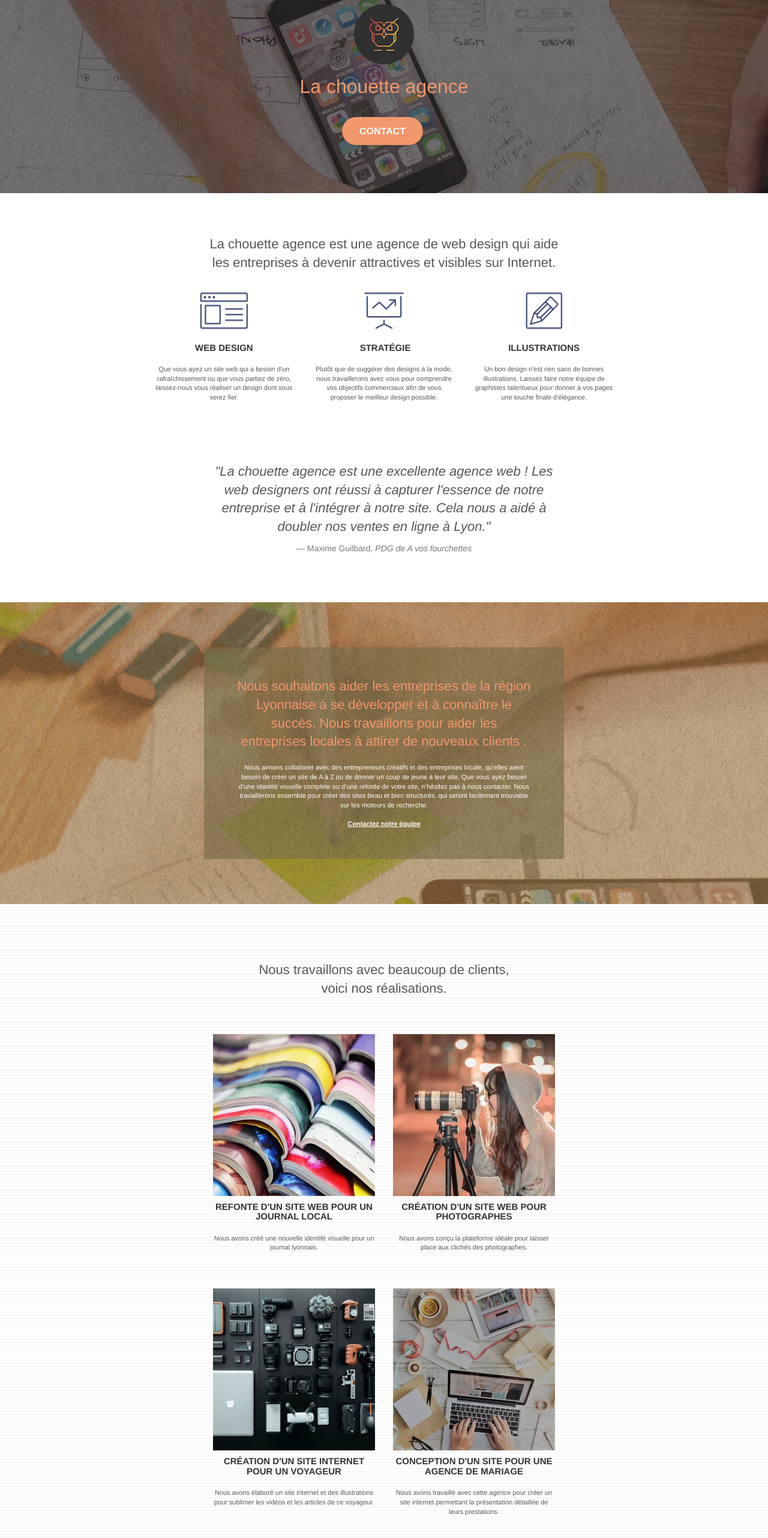
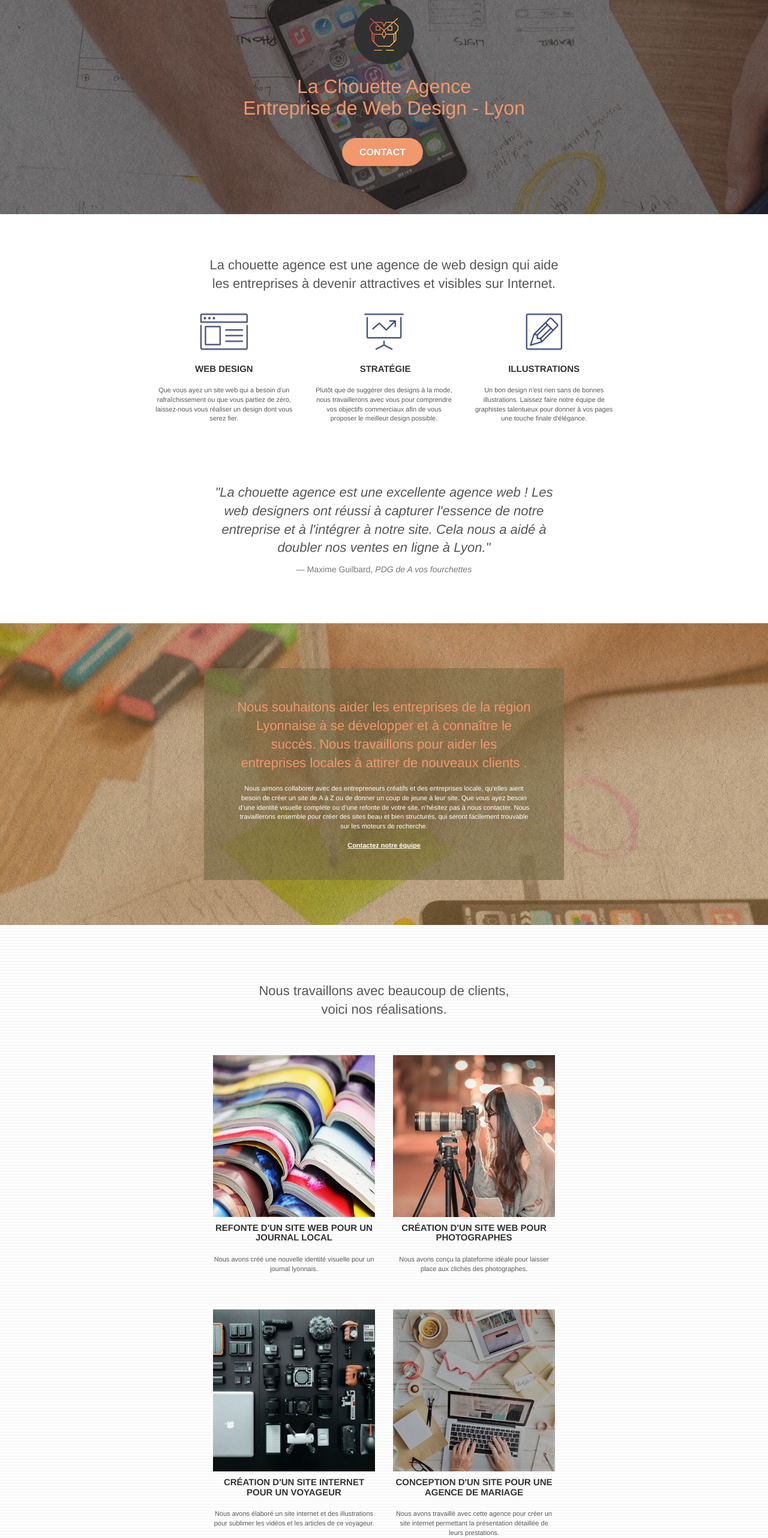
Before and after one commit to RanaMara/LaChouetteAgence, a plain HTML site: page index.html in a window 1280 px wide. Shown: the part 160-2724 px from the top of the page at 60% size. Drawn offline with Linux system fonts and the light colour scheme.

Commit message:
convert bmp image to jpg

```diff
--- a/index.html
+++ b/index.html
@@ -5,13 +5,13 @@
     <meta name="keywords" content="seo, google, site web, site internet, agence design paris, agence design, agence design,agence design,agence design,agence design,agence design,agence design,agence design,agence design">
     <meta name="description" content="La Chouette Agence, Entreprise de Web Design basée à Lyon, mise en place et conseil design">
 	<meta name="viewport" content="width=device-width, initial-scale=1.0, viewport-fit=cover">
-	<meta name="title" content="Agence de design basée à Lyon">
-	<meta name="robots" content="index,contact">
+	<meta name="title" content="La Chouette Agence - Entreprise de Web Design - Lyon">
+	<meta name="robots" content="index, follow">
 	<link rel="shortcut icon" type="image/jpg" href="favicon-mini.jpg">
 	<!-- <link rel="canonical" href="https://ranamara.github.io/LaChouetteAgence/index.html" /> -->
 
 	<link rel="stylesheet" type="text/css" href="css/bootstrap.css">
-	<link rel="stylesheet" type="text/css" href="style-mini.css">
+	<link rel="stylesheet" type="text/css" href="style.css">
 	<link rel="stylesheet" type="text/css" href="css/font-awesome.css">
 	<link rel="stylesheet" type="text/css" href="css/et-line.css">
 
@@ -35,7 +35,7 @@
 <div class="page-container">
 
 <!-- bloc-0 -->
-<div class="bloc bgc-white l-bloc " id="bloc-0">
+<header class="bloc bgc-white l-bloc " id="bloc-0">
 	<div class="container bloc-sm">
 		<nav class="navbar row">
 			<div class="navbar-header">
@@ -55,7 +55,7 @@
 			</div>
 		</nav>
 	</div>
-</div>
+</header>
 <!-- bloc-0 END -->
 
 <!-- bloc-1-presentation -->
@@ -65,7 +65,7 @@
 			<div class="col-sm-12">
 				<img src="img/logo-mini.png" class="center-block image-resize-mode" width="100" alt="La chouette agence, agence web paris, création logo paris" />
 				<h1 class="text-center hero-bloc-text tc-white ">
-					La chouette agence
+					La Chouette Agence <br> Entreprise de Web Design - Lyon
 				</h1>
 				<div class="text-center">
 					<a href="contact.html" class="btn btn-lg btn-clean btn-rd cta-hero btn-atomic-tangerine" id="cta-hero">Contact</a>
@@ -187,7 +187,7 @@
 		</div>
 		<div class="row tight-width-whitespace portfolio-row">
 			<div class="col-sm-6">
-				<a href="#" data-lightbox="img/3.bmp" data-gallery-id="gallery-1" data-caption="Création d'un site internet pour un voyageur" data-frame="snapshot-lb"><img src="img/3.bmp" class="img-responsive portfolio-thumb" alt="paris web design logo agence web meilleure agence, Création d'un site web pour voyageur"/></a>
+				<a href="#" data-lightbox="img/3.jpg" data-gallery-id="gallery-1" data-caption="Création d'un site internet pour un voyageur" data-frame="snapshot-lb"><img src="img/3.jpg" class="img-responsive portfolio-thumb" alt="paris web design logo agence web meilleure agence, Création d'un site web pour voyageur"/></a>
 				<h3 class="mg-md text-center">
 					Création d'un site internet pour un voyageur
 				</h3>
@@ -196,7 +196,7 @@
 				</p>
 			</div>
 			<div class="col-sm-6">
-				<a href="#" data-lightbox="img/4.bmp" data-gallery-id="gallery-1" data-caption="Conception d'un site pour une agence de mariage" data-frame="snapshot-lb"><img src="img/4.bmp" class="img-responsive portfolio-thumb" alt="paris web design logo agence web meilleure agence, Création d'un site web pour agence de mariage" /></a>
+				<a href="#" data-lightbox="img/4.jpg" data-gallery-id="gallery-1" data-caption="Conception d'un site pour une agence de mariage" data-frame="snapshot-lb"><img src="img/4.jpg" class="img-responsive portfolio-thumb" alt="paris web design logo agence web meilleure agence, Création d'un site web pour agence de mariage" /></a>
 				<h3 class="mg-md text-center">
 					Conception d'un site pour une agence de mariage
 				</h3>
@@ -225,7 +225,7 @@
 <!-- bloc-5-cta END -->
 
 <!-- Footer - bloc-8 -->
-<div class="bloc bgc-atomic-tangerine d-bloc" id="bloc-8">
+<footer class="bloc bgc-atomic-tangerine d-bloc" id="bloc-8">
 	<div class="container bloc-sm">
 		<div class="row">
 			<div class="col-sm-12">
@@ -297,7 +297,7 @@
 			</div>
 		</div>
 	</div>
-</div>
+</footer>
 <!-- Footer - bloc-8 END -->
 
 </div>
--- a/style.css
+++ b/style.css
@@ -851,7 +851,7 @@ h4 {
 }
 
 .bg-presentation {
-    background-image: url("img/image-de-presentation-mini.bmp");
+    background-image: url("img/image-de-presentation.jpg");
 }
 
 @media (max-width: 1024px) {
```
Also changed, not shown: contact.html (+4 -4 lines), img/3.jpg (added), img/4.jpg (added), img/image-de-presentation.jpg (added).
